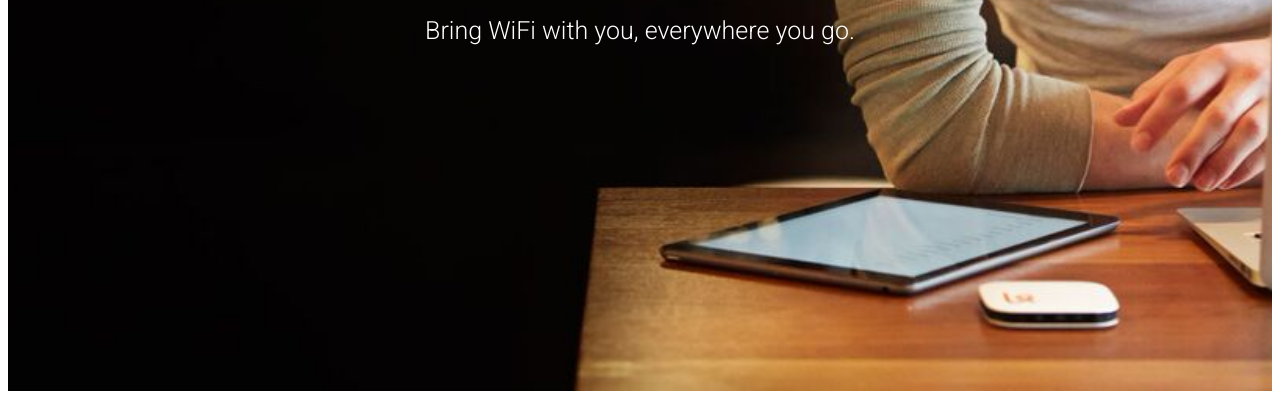
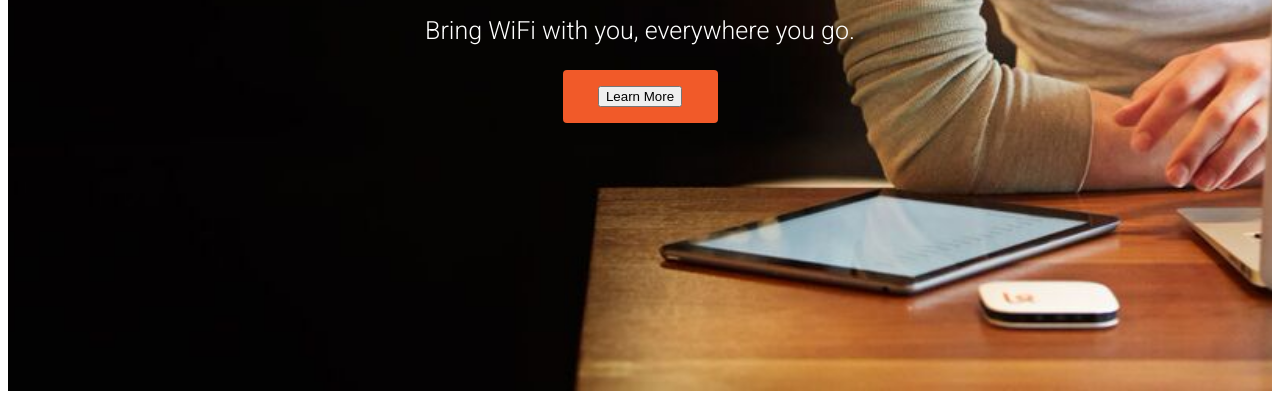
Before and after one commit to sfmcewing/Karma, a plain HTML site: page index.html in a window 1280 px wide. Shown: the part 422-821 px from the top of the page. Drawn offline with Linux system fonts and the light colour scheme.

Commit message:
Add Learn More Button

```diff
--- a/css/style.css
+++ b/css/style.css
@@ -80,3 +80,22 @@ a:hover {
 	margin-top: -1.25rem;
 	font-size: 1.563rem;
 }
+/* Styling the button */
+.big-button {
+	width: 9.688rem;
+	background-color: #f15a29;
+	border-color: #f15a29;
+	text-shadow: none;
+	border-style: none;
+	border-radius: 4px;
+	padding: 16px 26px;
+	color: white;
+	/*line-height: 1.33;
+	display: block;*/
+	margin: 0 auto;
+	text-align: center;
+}
+.big-button:hover {
+	background-color: #d9400e;
+	cursor: pointer;
+}
--- a/index.html
+++ b/index.html
@@ -25,6 +25,9 @@
 		<div class="content">
 			<h1>Introducing Karma</h1>
 			<h3>Bring WiFi with you, everywhere you go.</h3>
+			<div class="big-button">
+			<button>Learn More</button>
+		 </div>
 		</div>
 	</section>
 </body>
```
